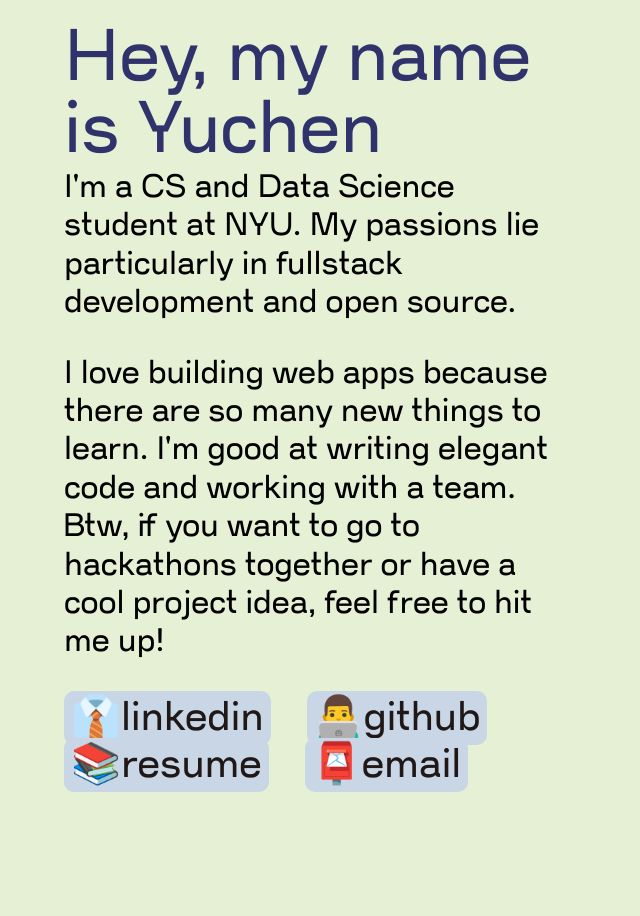
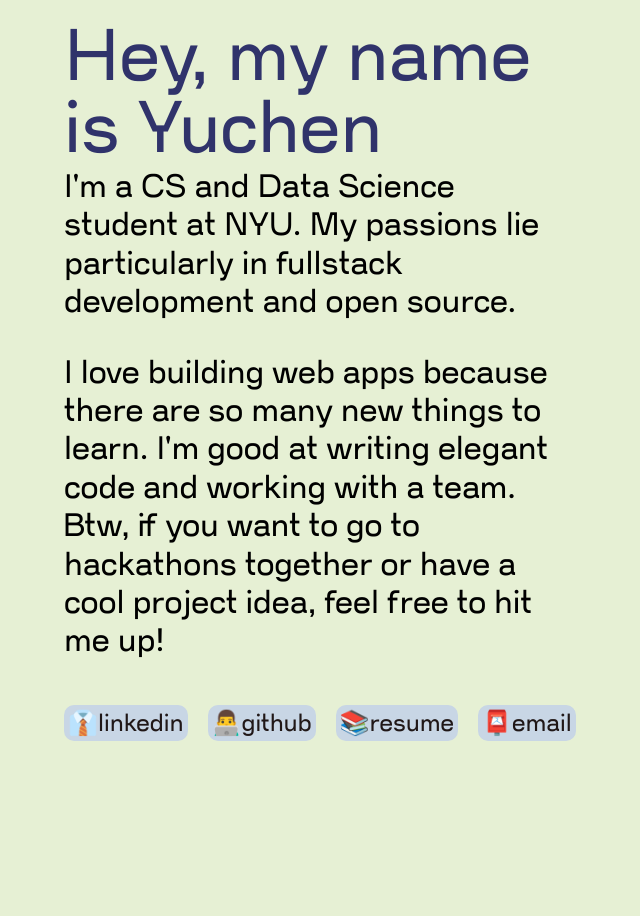
Before and after one commit to yuchenliu15/yuchenliu15.github.io, a Jekyll site: the page built from index.md, in a window 1280 px wide. Shown: the whole page, without its empty margins (0-640 px from the left). Built offline with Jekyll 4.4.1, drawn with Linux system fonts in a browser that asks for light colours.

Commit message:
Make links smaller and more vertical height between links when wrapped

```diff
--- a/_sass/main.scss
+++ b/_sass/main.scss
@@ -61,16 +61,18 @@
     }
 }
 
-a{
-    padding: 7px;
+.links a{
+    padding: 4px;
     background-color: #c8d6e5;
     border-radius: 10px;
-    font-size: 2.5em;
+    font-size: 1.5em;
     text-decoration: none;
     color: #201717;
     position: relative;
     font-family: 'Violet';
     font-weight: 900;
+    display: inline-block;
+    margin: 0.5em 0;
 
     @media only screen and (max-device-width: 480px) {
         font-size: 2em;
@@ -124,7 +126,7 @@
     }
 
     .links{
-        word-spacing: 2em;
+        word-spacing: 1em;
         margin-bottom: 2em;
     }
 
```
